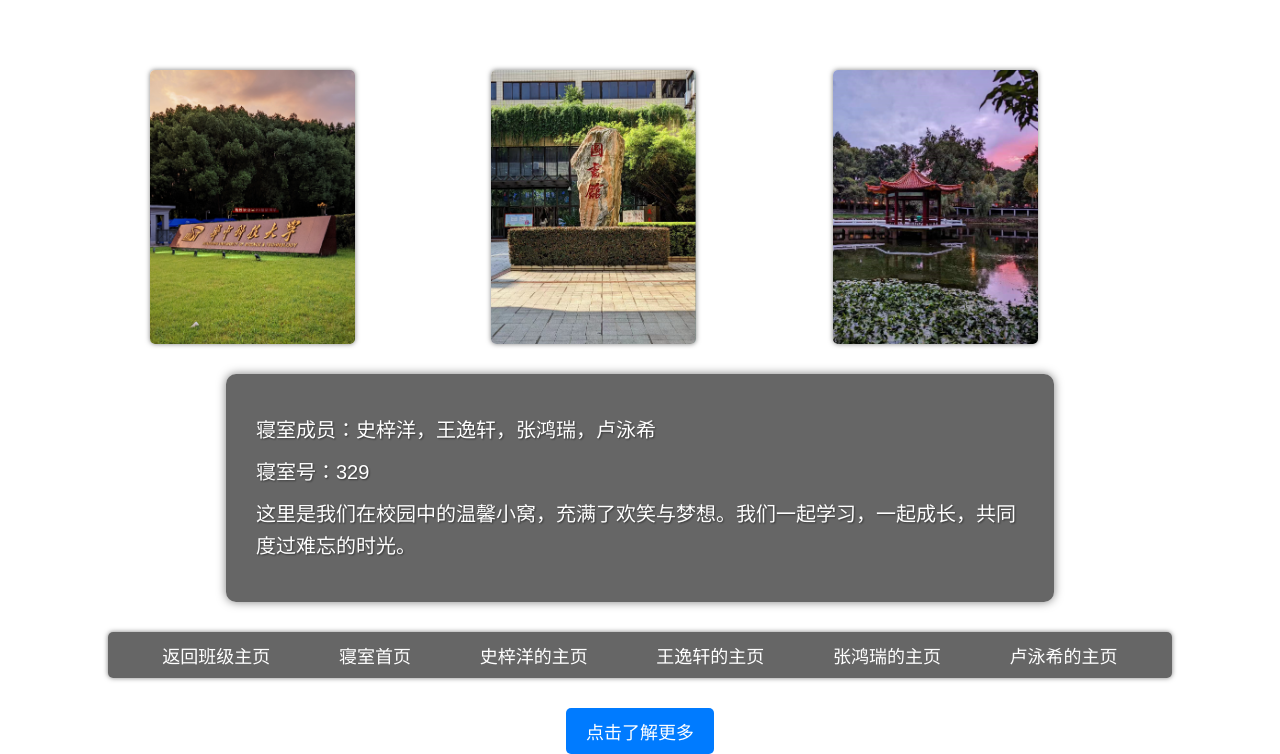
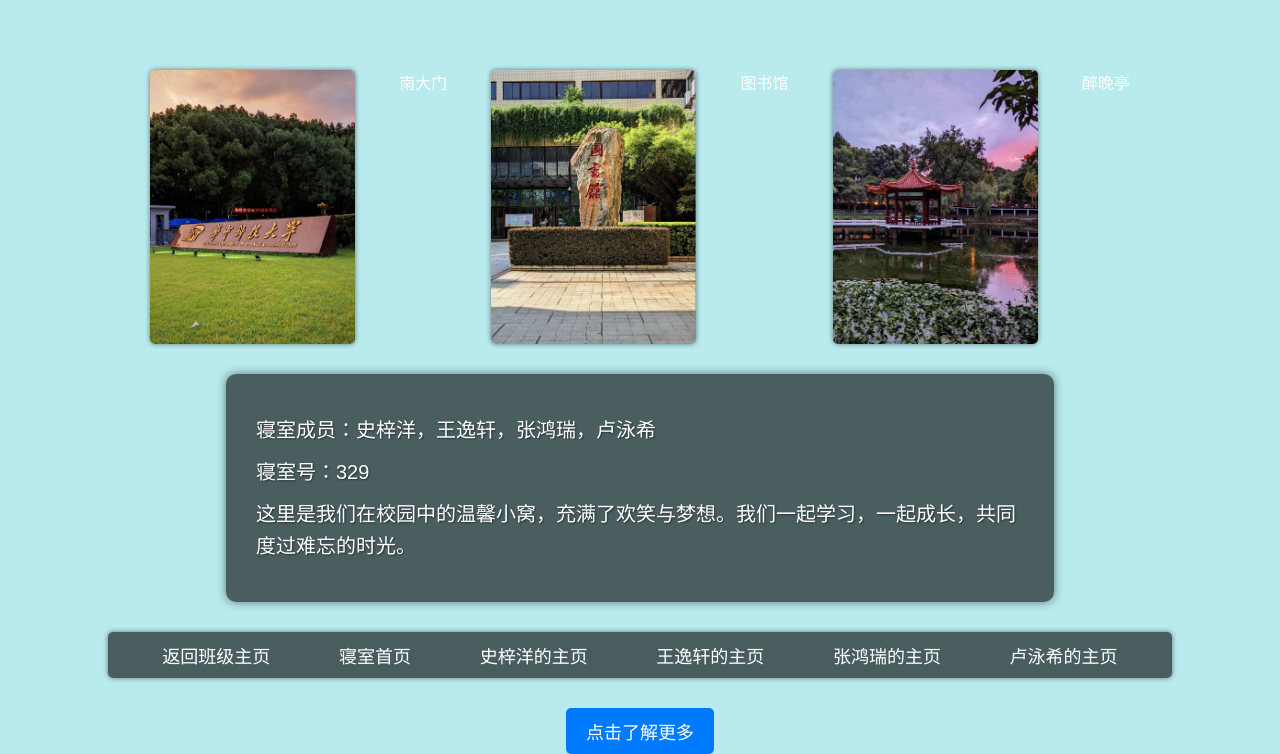
Before and after one commit to dun0928/roompage, a plain HTML site: page index.html in a window 1280 px wide. Shown: the part 132-886 px from the top of the page. Drawn offline with Linux system fonts and the light colour scheme.

Commit message:
Update index.html

```diff
--- a/index.html
+++ b/index.html
@@ -9,6 +9,7 @@
     body {
       /* background-image: url('photos/nandamen.png'); */
       background-size: cover;
+      background: rgb(185, 234, 237);
       background-position: center;
       background-repeat: no-repeat;
       font-family: 'Cursive', sans-serif;
```
